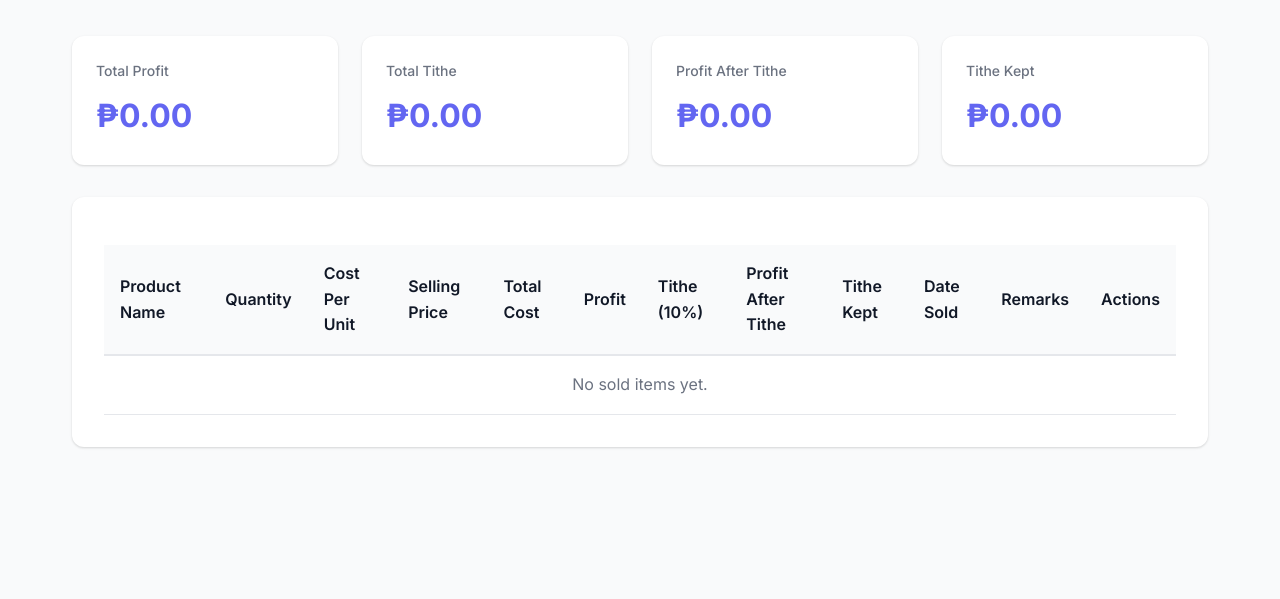
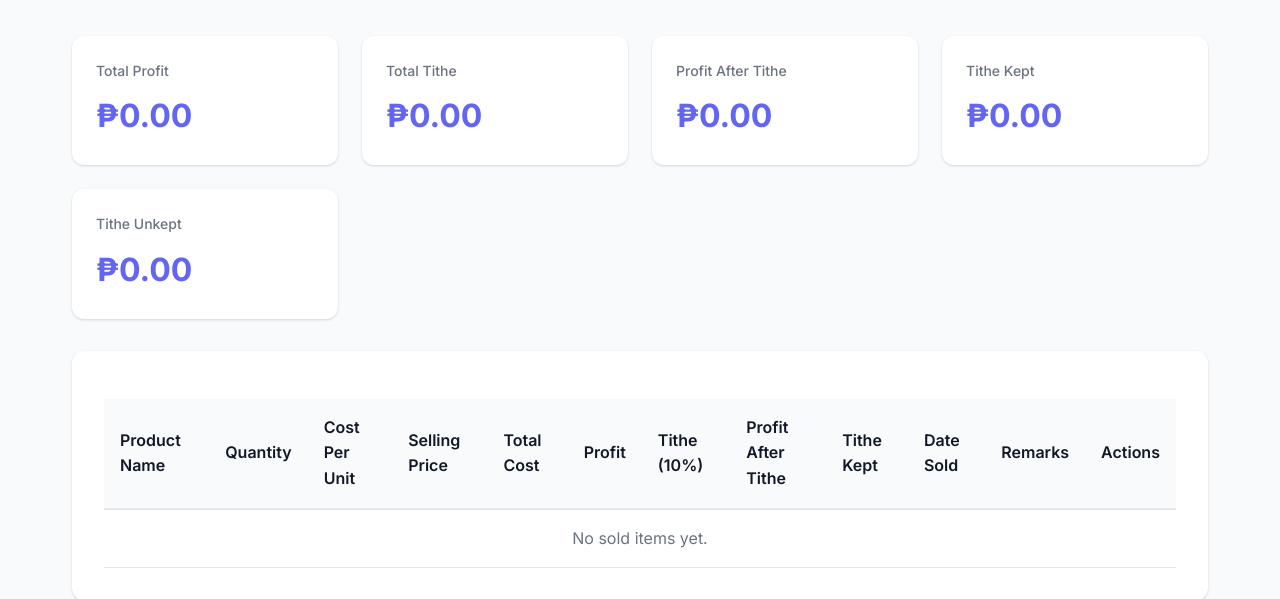
Before and after one commit to Daphne-CPAdmin/Personal-Stocks-INV, a Flask app: page /sold in a window 1280 px wide. Shown: the part 150-749 px from the top of the page. Run offline with Flask 3, Linux system fonts and the light colour scheme.

Commit message:
Add Tithe Unkept box and fix boolean conversion error
- Add 'Tithe Unkept' summary box showing difference between Total Tithe and Tithe Kept
- Fix boolean to string conversion when updating tithe_kept checkbox
- Ensure tithe_kept column is always string type to prevent dtype errors
- Convert boolean values to 'True'/'False' strings for Google Sheets compatibility

```diff
--- a/app.py
+++ b/app.py
@@ -277,12 +277,17 @@ def update_status():
                             'profit': profit,
                             'tithe': tithe,
                             'profit_after_tithe': profit_after_tithe,
-                            'tithe_kept': False,  # Default to not kept
+                            'tithe_kept': 'False',  # Default to not kept (store as string for Google Sheets)
                             'remarks': remarks,
                             'date_sold': datetime.now().strftime('%Y-%m-%d %H:%M:%S')
                         }
                         new_sold_df = pd.DataFrame([sold_item])
+                        # Ensure tithe_kept column is string type in existing DataFrame
+                        if 'tithe_kept' in sold_df.columns:
+                            sold_df['tithe_kept'] = sold_df['tithe_kept'].astype(str)
                         sold_df = pd.concat([sold_df, new_sold_df], ignore_index=True)
+                        # Ensure tithe_kept column remains string type after concat
+                        sold_df['tithe_kept'] = sold_df['tithe_kept'].astype(str)
                         connector.write_to_sheets(sold_df, SOLD_ITEMS_SHEET_URL)
 
             # Track used/freebie items
@@ -347,13 +352,16 @@ def sold():
         for item in sold_items
         if item.get('tithe_kept') == True or str(item.get('tithe_kept', '')).lower() == 'true'
     )
+    # Calculate tithe unkept (difference between total tithe and tithe kept)
+    tithe_unkept_total = total_tithe - tithe_kept_total
 
     return render_template('sold.html',
                          items=sold_items,
                          total_profit=total_profit,
                          total_tithe=total_tithe,
                          total_profit_after_tithe=total_profit_after_tithe,
-                         tithe_kept_total=tithe_kept_total)
+                         tithe_kept_total=tithe_kept_total,
+                         tithe_unkept_total=tithe_unkept_total)
 
 @app.route('/api/update_tithe_status', methods=['POST'])
 def update_tithe_status():
@@ -366,9 +374,15 @@ def update_tithe_status():
         if SOLD_ITEMS_SHEET_URL:
             df = connector.read_from_sheets(SOLD_ITEMS_SHEET_URL)
             if item_id < len(df):
-                df.at[item_id, 'tithe_kept'] = tithe_kept
+                # Ensure tithe_kept column exists and is string type
+                if 'tithe_kept' not in df.columns:
+                    df['tithe_kept'] = 'False'
+                # Convert column to string type to avoid dtype issues
+                df['tithe_kept'] = df['tithe_kept'].astype(str)
+                # Convert boolean to string for Google Sheets compatibility
+                df.at[item_id, 'tithe_kept'] = 'True' if tithe_kept else 'False'
                 connector.write_to_sheets(df, SOLD_ITEMS_SHEET_URL)
-                logger.info(f"Updated tithe status for item {item_id}")
+                logger.info(f"Updated tithe status for item {item_id} to {df.at[item_id, 'tithe_kept']}")
 
         return jsonify({'success': True, 'message': 'Tithe status updated'})
     except Exception as e:
--- a/templates/sold.html
+++ b/templates/sold.html
@@ -23,6 +23,10 @@
     <div class="stat-card">
         <h3>Tithe Kept</h3>
         <p class="stat-value">₱{{ "%.2f"|format(tithe_kept_total) }}</p>
+    </div>
+    <div class="stat-card">
+        <h3>Tithe Unkept</h3>
+        <p class="stat-value">₱{{ "%.2f"|format(tithe_unkept_total) }}</p>
     </div>
 </div>
 
```
